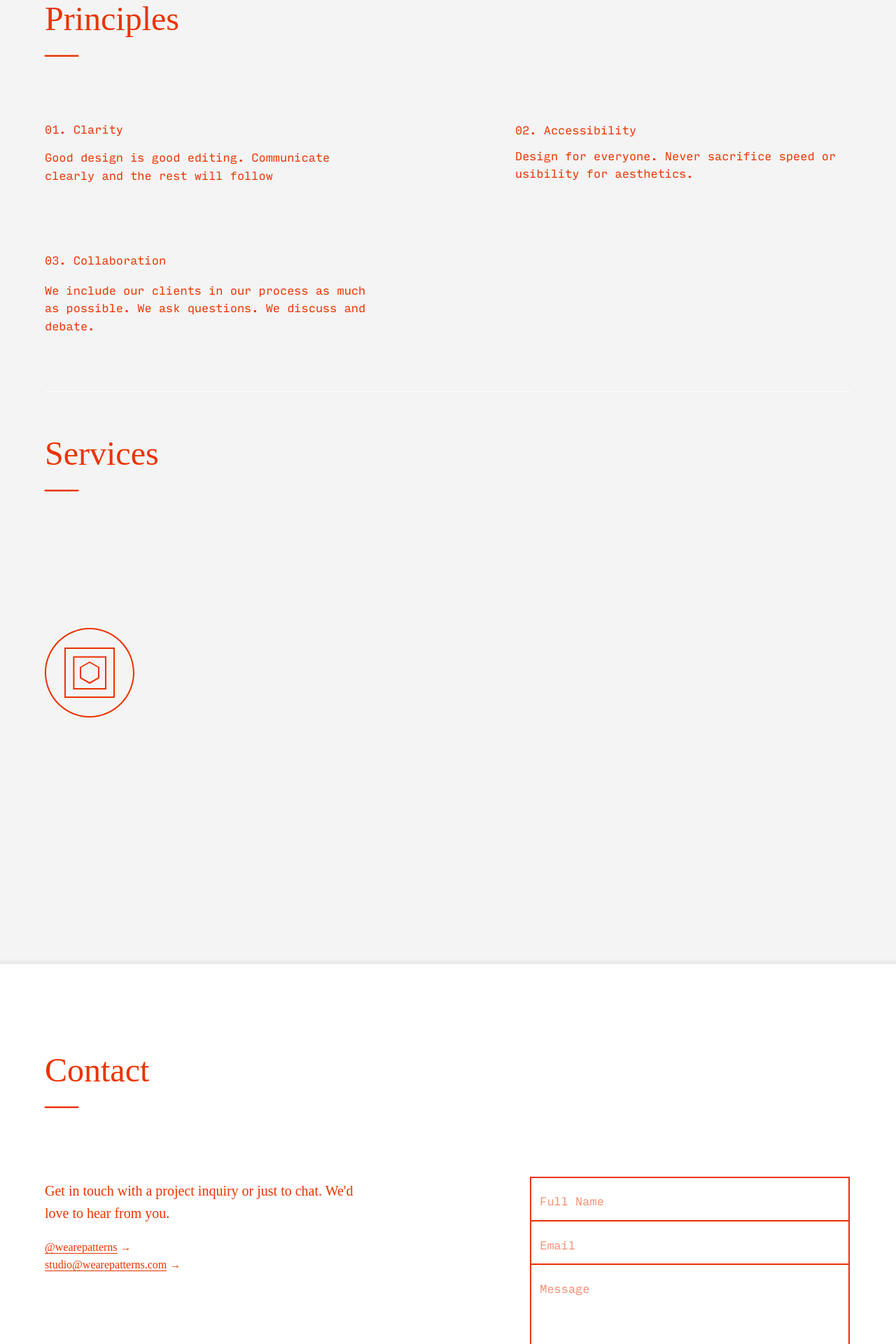
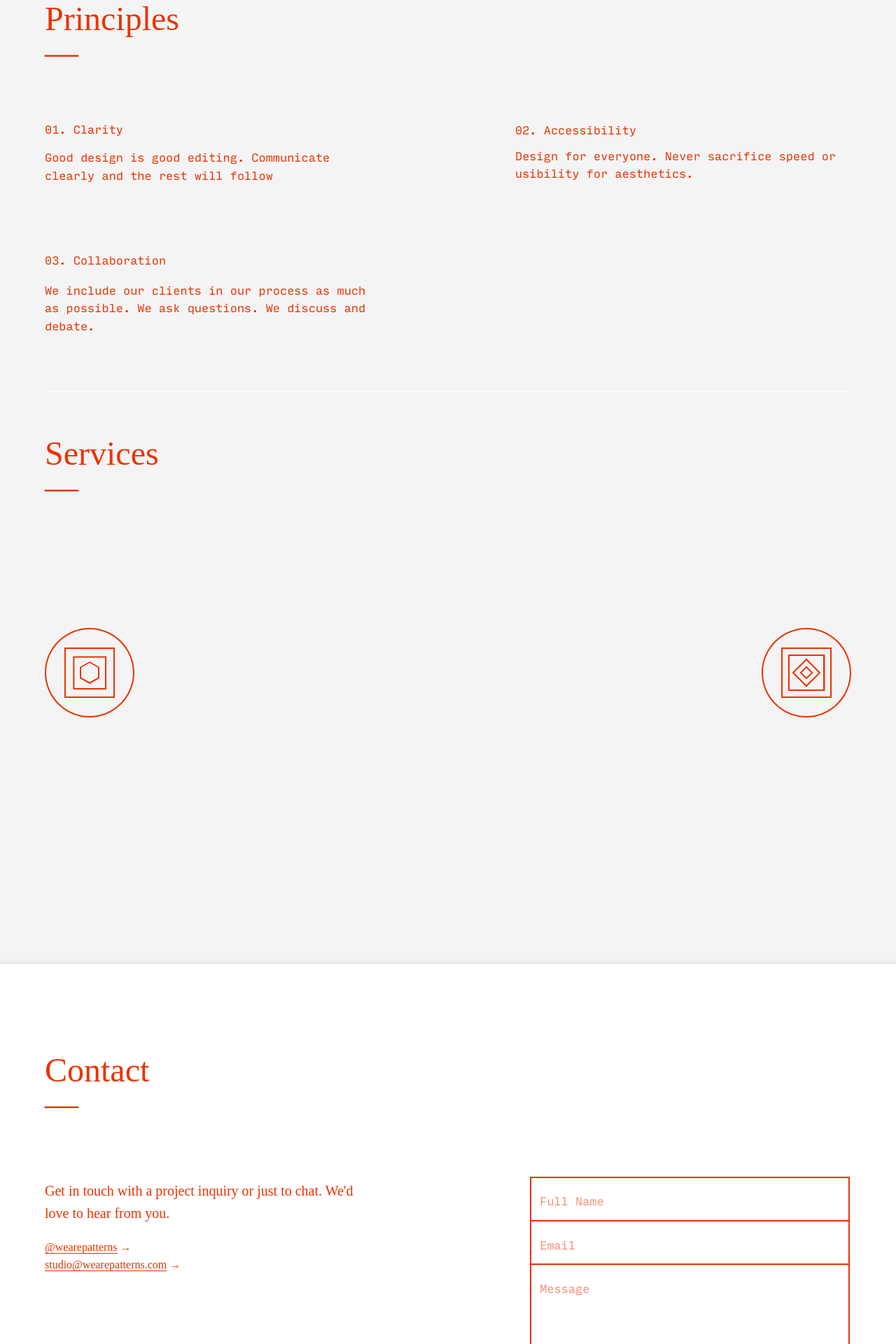
Before and after one commit to wearepatterns/wearepatterns.github.io, a Jekyll site: the page built from index.markdown, in a window 1280 px wide. Shown: the part 669-2589 px from the top of the page at 70% size. Built offline with Jekyll 4.4.1, drawn with Linux system fonts in a browser that asks for light colours.

Commit message:
Update new.html

```diff
--- a/_layouts/new.html
+++ b/_layouts/new.html
@@ -81,6 +81,7 @@
             <br>&mdash;</h5>
             <div class="flex-ns flex-wrap-ns justify-between-ns input-mono fw3" style="max-width:80rem;">
             	<img class="pt4 pt5-l mt0 mb4 mb5-l w3 w4-l" src="/design2.svg">
+            	<img class="pt4 pt5-l mt0 mb4 mb5-l w3 w4-l" src="/code.svg">
                 <!--<div class="mb5 measure-ns">
                     <h2 class="f5 fw3 normal lh-title">01. Good Design Is Good Editing.</h2>
                     <p>Magic Johnson cornrows scrolling text Marky Mark. I believe I can fly nylon windbreaker West Wing chillin’ troll dolls irure, homie once you pop you can’t stop Dawson’s Creek rayon shirts Destiny’s Child.</p>
```
